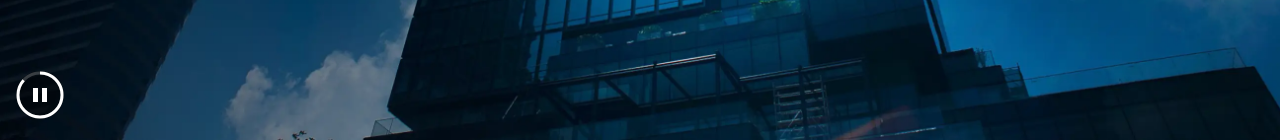
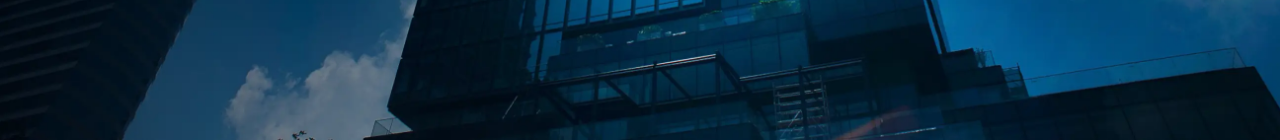
Before and after one commit to Spankusina/MemaPresentation, a website: page index.html in a window 1280 px wide. Shown: the part 660-800 px from the top of the page. Drawn offline with Linux system fonts and the light colour scheme.

Commit message:
setting options

```diff
--- a/index.html
+++ b/index.html
@@ -234,6 +234,8 @@
 			autoAnimateUnmatched: true,
 			progress: false,
 			pause: false,
+			autoSlideStoppable: false,
+			transitionSpeed: 'slow',
 
 			// Learn about plugins: https://revealjs.com/plugins/
 			plugins: [RevealMarkdown, RevealHighlight, RevealNotes]
```
